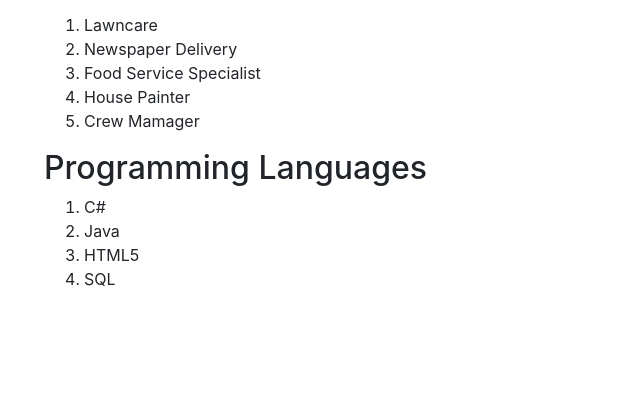
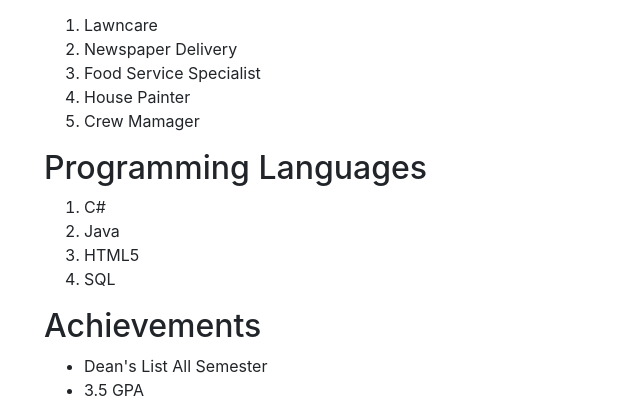
Before and after one commit to kenkelbt/KenkelBT-Online-Portfolio, a website: page index.html in a window 1280 px wide. Shown: the part 676-1094 px from the top of the page, without its empty margins (41-681 px from the left). Before the commit the page ends 983 px from the top, so only its background shows below. Drawn offline with nearby package versions, Linux system fonts and the light colour scheme.

Commit message:
Added Acheivements

```diff
--- a/index.html
+++ b/index.html
@@ -61,8 +61,13 @@
       </ol>
     </div>
 
-    <div class="section">
-      <h2></h2>
+    <div class="section" id="achievements">
+      <h2>Achievements</h2>
+
+      <ul>
+        <li>Dean's List All Semester</li>
+        <li>3.5 GPA</li>
+      </ul>
     </div>
 
     <div class="section">
```
